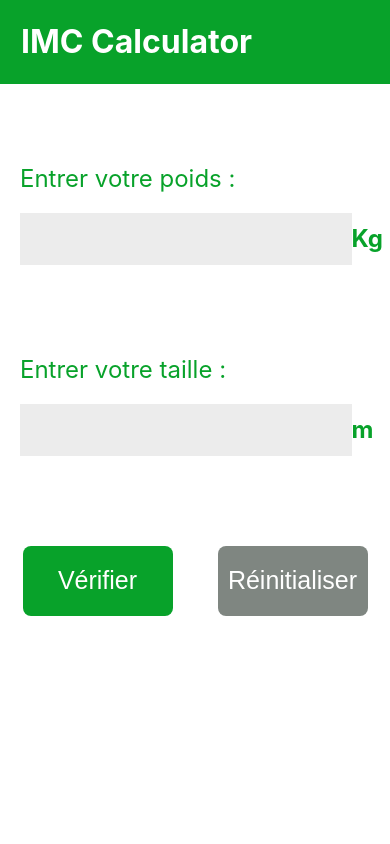
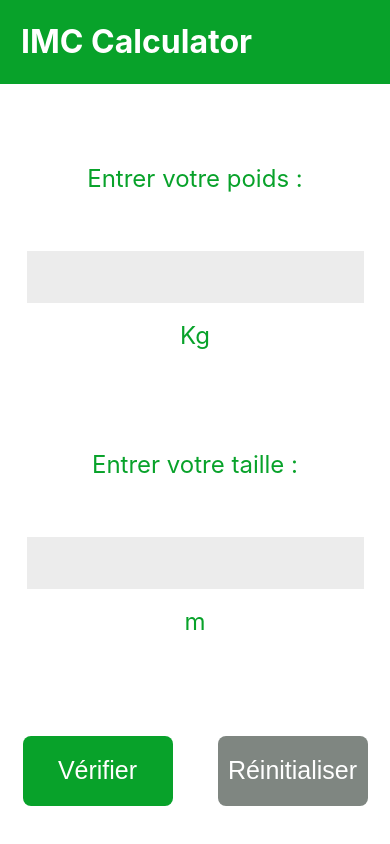
Before and after one commit to berol24/imc_calculator, a React (Create React App) app: page / in a window 390 px wide. Shown: the top 844 px of the page. Built offline with nearby package versions, Linux system fonts and the light colour scheme.

Commit message:
arrangement du style en web

```diff
--- a/src/App.css
+++ b/src/App.css
@@ -4,4 +4,20 @@
 
 .btn{
     display: flex;
+    width: 56%;
+    margin: auto;
 }
+
+@media screen and (max-width: 760px) {
+
+.App{
+    overflow-x: hidden;
+}
+
+.btn{
+    display: flex;
+    width: 100%;
+    margin: auto;
+}
+
+}
--- a/src/components/styles/Header.css
+++ b/src/components/styles/Header.css
@@ -1,8 +1,8 @@
-.header{
-    background-color: #08A22A;
-    border: 1px solid #08A22A;
+.header {
+  background-color: #08a22a;
+  border: 1px solid #08a22a;
 }
 .header h1 {
-    color: white;
-    margin-left: 20px;
+  color: white;
+  margin-left: 20px;
 }
--- a/src/components/styles/Input.css
+++ b/src/components/styles/Input.css
@@ -1,31 +1,69 @@
-.row{
-    margin: 80px 0
+.row {
+  margin: 80px 0;
+  display: flex;
+  flex-direction: column;
+  align-items: center;
+  justify-content: center;
 }
 
-.input_row{
+.input_row {
   display: flex;
   justify-content: space-between;
   align-items: center;
-    width: 90%;
+  width: 36%;
   margin: auto;
 }
 
-#weight{
+#weight {
   border: none;
-    width: 315px;
+  width: 500px;
   height: 50px;
   font-size: 24px;
-    background-color: rgba(217, 217, 217,0.5);
-
-    padding-left: 20px;}
-
-label{
-    font-size: 24px;
-    color: #08A22A;
-    margin-left: 20px;
+  background-color: rgba(217, 217, 217, 0.5);
+  margin: 18px 0;
+  padding-left: 20px;
 }
 
-.span_unite{
+label {
   font-size: 24px;
-    color: #08A22A;
+  color: #08a22a;
+  margin-right: 26%;
 }
+
+.span_unite {
+  font-size: 24px;
+  color: #08a22a;
+}
+
+@media screen and (max-width: 768px) {
+  .input_row {
+    width: 80%;
+    flex-direction: column;
+    align-items: center;
+  }
+
+  #weight {
+    max-width: 100%;
+  }
+
+  label {
+    margin-right: 0;
+    text-align: center;
+  }
+}
+
+@media screen and (max-width: 500px) {
+  .input_row {
+    width: 90%;
+  }
+
+  #weight {
+    width: 100%;
+    max-width: 315px;
+  }
+
+  label {
+    margin-left: 0;
+    text-align: center;
+  }
+}
--- a/src/components/styles/Message.css
+++ b/src/components/styles/Message.css
@@ -1,8 +1,9 @@
 .message {
-    width: 370px;
+  max-width: 90%;
+  width: 355px;
   height: auto;
   font-weight: bold;
-    margin: 40px auto ;
+  margin: 40px auto;
   border-radius: 8px;
 }
 
@@ -11,11 +12,22 @@
   color: white;
   font-size: 20px;
   padding: 20px;
-
 }
 
-.image_message{
+.image_message {
   display: flex;
   justify-content: center;
   align-items: center;
 }
+
+@media screen and (max-width: 760px) {
+  .message {
+    max-width: 95%;
+    margin: 20px auto;
+  }
+
+  .message p {
+    font-size: 18px;
+    padding: 15px;
+  }
+}
--- a/src/components/styles/Result.css
+++ b/src/components/styles/Result.css
@@ -1,4 +1,4 @@
-.result{
+.result {
   width: 200px;
   height: 200px;
   border-radius: 100px;
@@ -6,13 +6,28 @@
   flex-direction: column;
   justify-content: center;
   align-items: center;
-    background-color: #08A22A;
+  background-color: #08a22a;
   margin: 40px auto;
-
+  max-width: 100%;
 }
 
-.result p , span{
+.result p,
+.result span {
   color: white;
   font-weight: bold;
   font-size: 24px;
+  text-align: center;
 }
+
+@media screen and (max-width: 760px) {
+  .result {
+    width: 150px;
+    height: 150px;
+    border-radius: 75px;
+  }
+
+  .result p,
+  .result span {
+    font-size: 18px;
+  }
+}
--- a/src/components/styles/Validate.css
+++ b/src/components/styles/Validate.css
@@ -2,7 +2,6 @@
   width: 150px;
   height: 70px;
   margin: auto;
-
 }
 
 button {
@@ -14,3 +13,21 @@ button {
   color: white;
   cursor: pointer;
 }
+
+@media screen and (max-width: 760px) {
+  .validate {
+    width: 150px;
+    height: 70px;
+    margin: auto;
+  }
+
+  button {
+    border-radius: 8px;
+    font-size: 25px;
+    border: none;
+    width: 100%;
+    height: 100%;
+    color: white;
+    cursor: pointer;
+  }
+}
```
Lines whose indentation alone changed are shown as unchanged.
